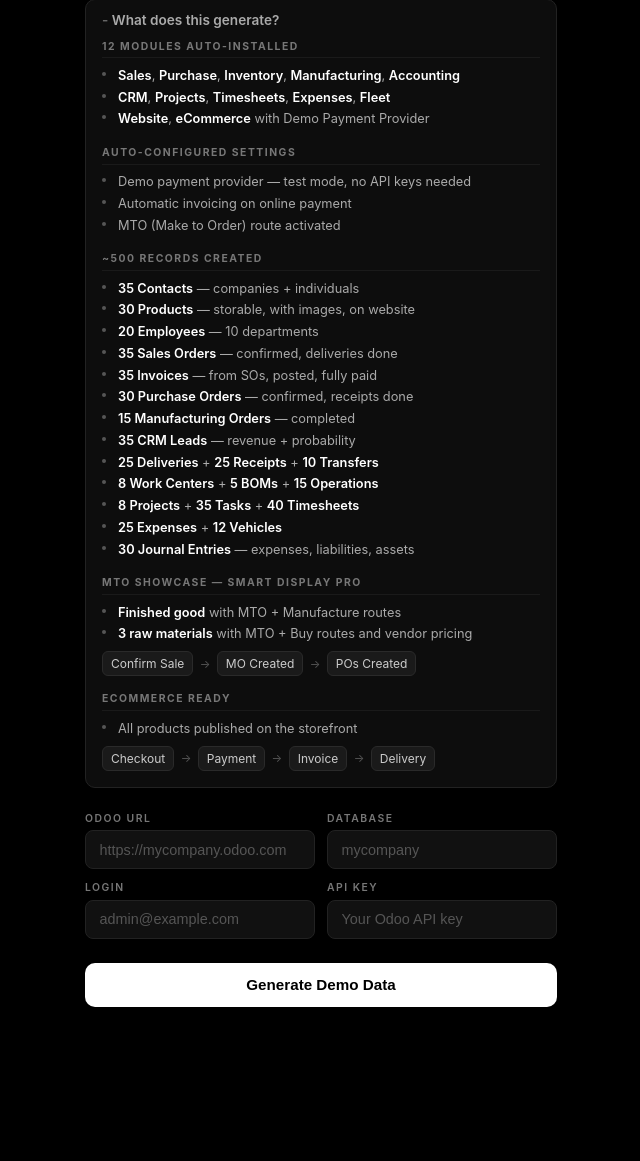
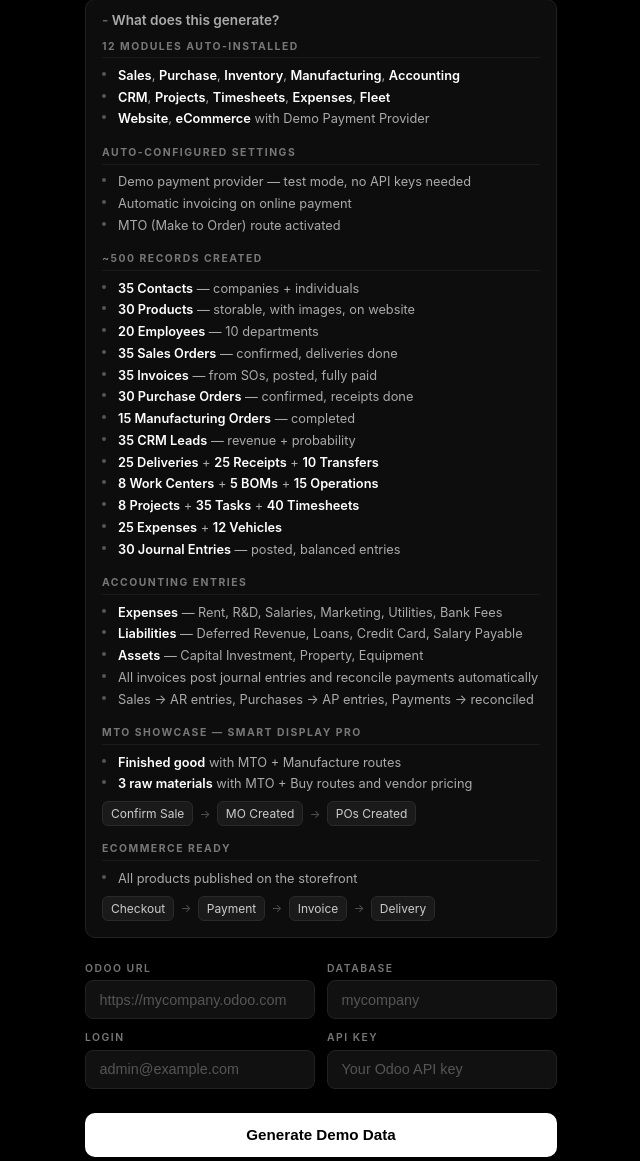
Before and after one commit to nko614/odoo-demo-generator, a Flask app: page / in a window 1280 px wide, after a click on "What does this generate?". Shown: the part 138-1299 px from the top of the page, without its empty margins (319-959 px from the left). Before the commit the page ends 1145 px from the top, so only its background shows below. Run offline with Flask 3, Linux system fonts and the light colour scheme.

Commit message:
Add accounting entries detail to info panel
Co-Authored-By: Claude Opus 4.6 <noreply@anthropic.com>

```diff
--- a/templates/index.html
+++ b/templates/index.html
@@ -48,7 +48,18 @@
                         <li><strong>8 Work Centers</strong> + <strong>5 BOMs</strong> + <strong>15 Operations</strong></li>
                         <li><strong>8 Projects</strong> + <strong>35 Tasks</strong> + <strong>40 Timesheets</strong></li>
                         <li><strong>25 Expenses</strong> + <strong>12 Vehicles</strong></li>
-                        <li><strong>30 Journal Entries</strong> &mdash; expenses, liabilities, assets</li>
+                        <li><strong>30 Journal Entries</strong> &mdash; posted, balanced entries</li>
+                    </ul>
+                </div>
+
+                <div class="info-section">
+                    <div class="info-heading">Accounting Entries</div>
+                    <ul>
+                        <li><strong>Expenses</strong> &mdash; Rent, R&D, Salaries, Marketing, Utilities, Bank Fees</li>
+                        <li><strong>Liabilities</strong> &mdash; Deferred Revenue, Loans, Credit Card, Salary Payable</li>
+                        <li><strong>Assets</strong> &mdash; Capital Investment, Property, Equipment</li>
+                        <li>All invoices post journal entries and reconcile payments automatically</li>
+                        <li>Sales &rarr; AR entries, Purchases &rarr; AP entries, Payments &rarr; reconciled</li>
                     </ul>
                 </div>
 
```
